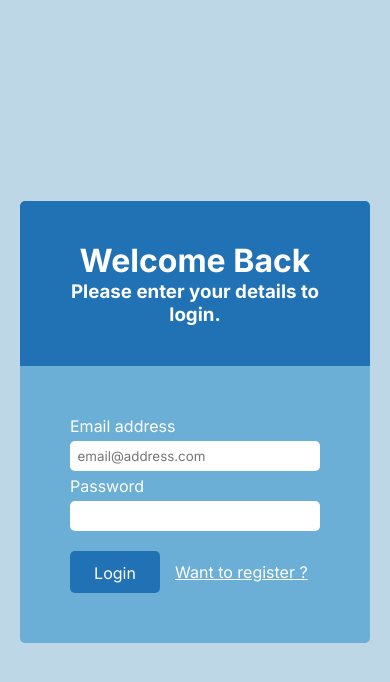
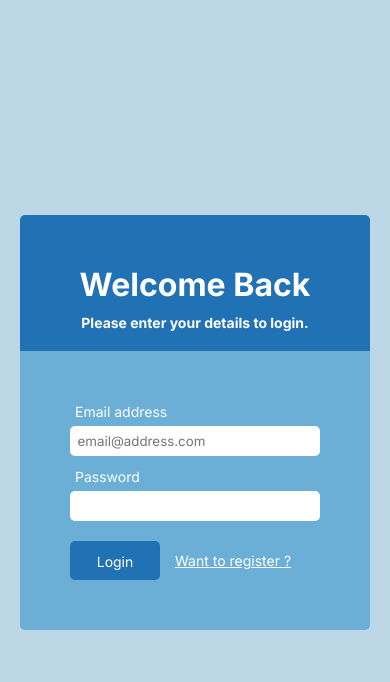
Before and after one commit to Ramariarison/note-manager-poo, a PHP site: page / in a window 390 px wide. Shown: the top 682 px of the page. Run offline with PHP 8.4, Linux system fonts and the light colour scheme.

Commit message:
refactor: optimiser les relations champ-label avec le design de proximité
Applique le principe de proximité dans l'espacement des formulaires :
- Espace réduit entre les champs et leurs labels correspondants
- Espace augmenté entre les différents groupes de champs
- Hiérarchie visuelle améliorée pour une association claire

```diff
--- a/css/index.css
+++ b/css/index.css
@@ -7,11 +7,6 @@
 
 body {
     height: 100vh;
-    /*
-    background-image: url('../assets/images/bg.jpg');
-    background-size: cover;
-    background-position: center;
-    */
     background-color: #BDD7E7;
     display: grid;
     place-items: center;
@@ -44,7 +39,7 @@ body {
 }
 
 input {
-    width: 250px;
+    width: 350px;
     height: 30px;
     border: none;
     border-radius: 5px;
@@ -52,7 +47,12 @@ input {
 }
 
 .label {
-    margin-top: 5px;
+    margin-top: 10px;
+}
+
+label {
+    font-size: 14px;
+    margin-left: 5px;
 }
 
 button {
@@ -63,13 +63,14 @@ button {
     border: none;
     color: white;
     cursor: pointer;
-    font-size: 16px;
+    font-size: 14px;
 }
 
 a {
     padding-left: 10px;
     color: white;
     cursor: pointer;
+    font-size: 14px;;
 }
 
 .btn {
@@ -79,18 +80,11 @@ a {
     gap: 5px;
 }
 
-/*
-span {
-    text-decoration: underline;
-}
-*/
-
-
-h4 {
+h3 {
     padding-top: 10px;
 }
 
-/* Responsive */
+/* Responsive on mobile */
 
 @media (max-width: 600px) {
     body {
@@ -100,6 +94,18 @@ h4 {
 
     .title {
         text-align: center;
-        padding: 40px;
+        padding: 50px 50px 20px 50px;
+    }
+
+    .box {
+        padding: 50px;
+    }
+
+    h3 {
+        font-size: 14px;
+    }
+
+    input {
+        width: 250px;
     }
 }
```
